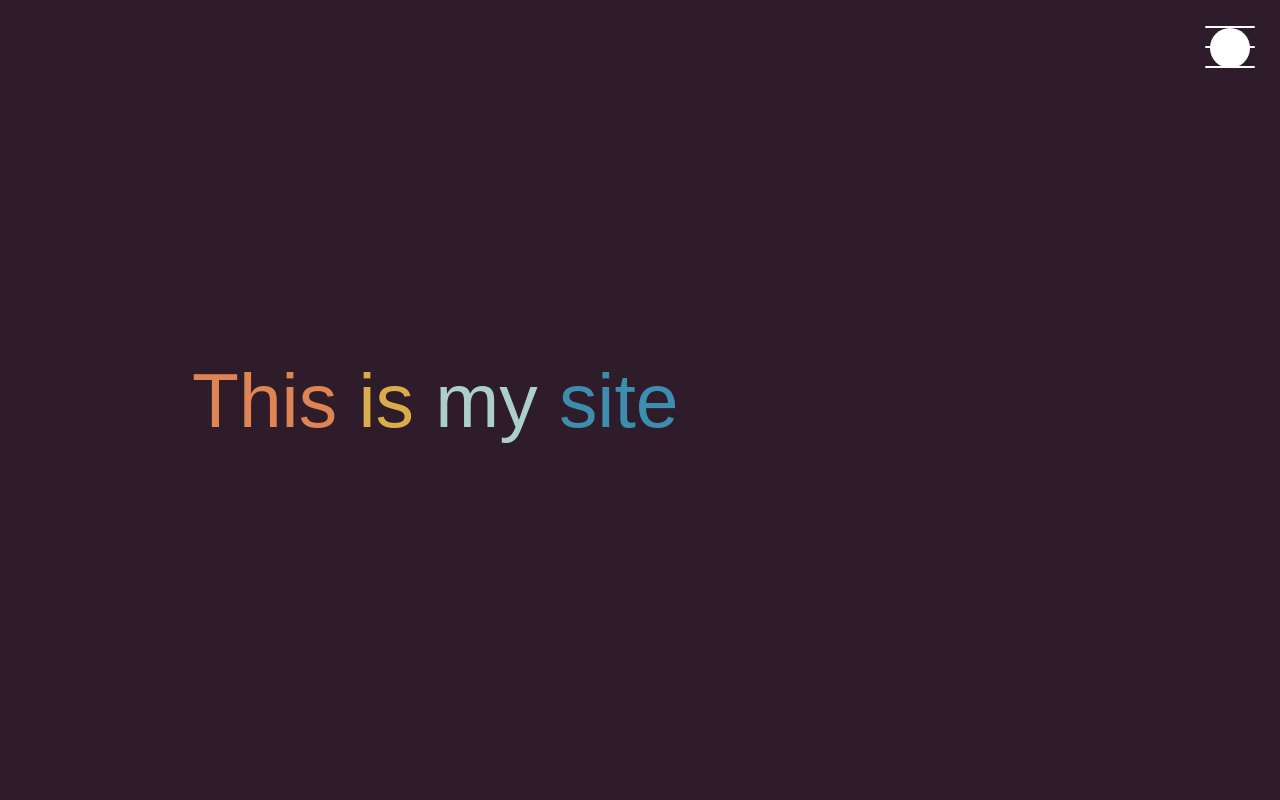
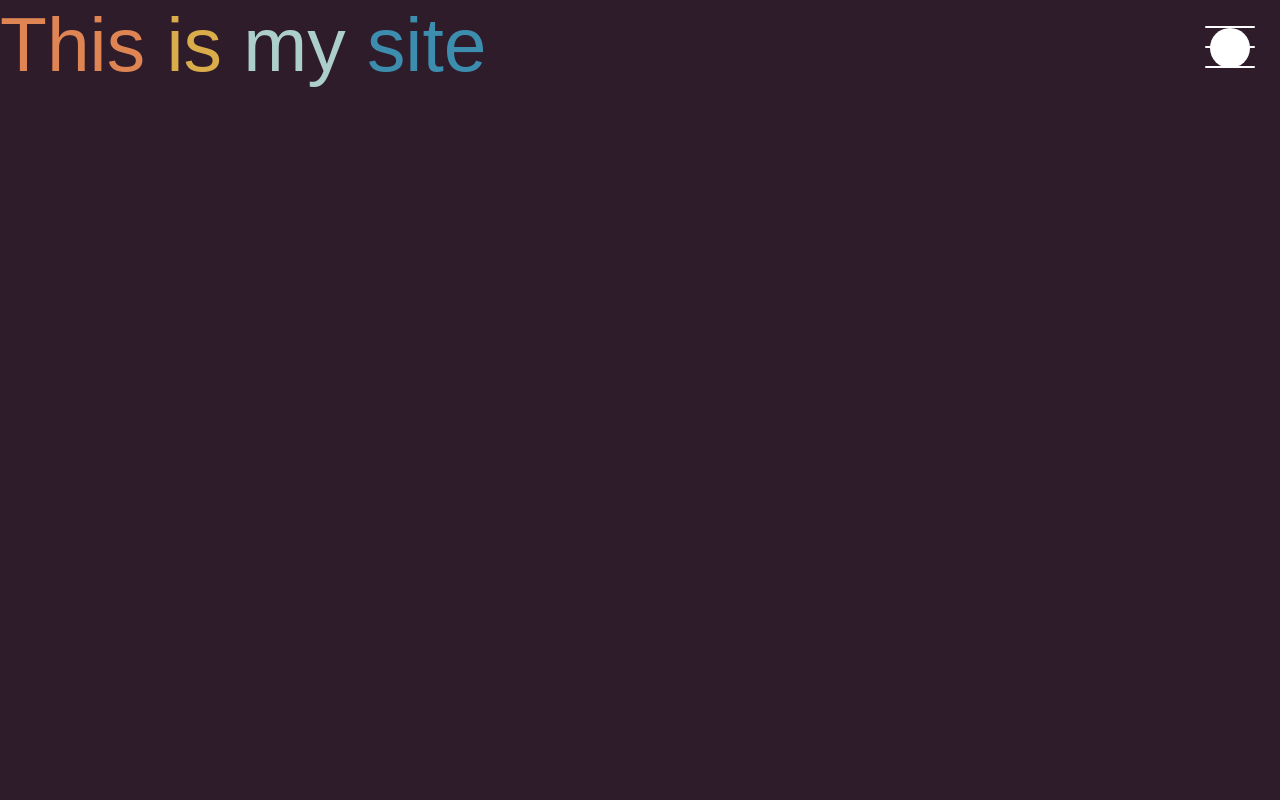
Before and after one commit to Claruxam/Repositorio, a plain HTML site: page index.html in a window 1280 px wide. Shown: the top 800 px of the page. Drawn offline with Linux system fonts and the light colour scheme; a web font is replaced by a local one.

Commit message:
commit-2

```diff
--- a/style.css
+++ b/style.css
@@ -47,8 +47,7 @@ body{
     min-height: 100vh;
     width: 100%;
     display: flex;
-    align-items: center;
-    justify-content: center;
+
 }
 
 
@@ -56,16 +55,12 @@ body{
     animation: color-animation 4s linear infinite;
 }
 
-#presentation .titles {
-    position: relative;
-    justify-content: center;
-}
 
 .titles{
-    position: absolute;
-    width: 70%;
+    position: relative;
     font-size: 400px;
     font-size: 6vw;
+    width: 100%;
 }
 
 .title-word-1{
```
